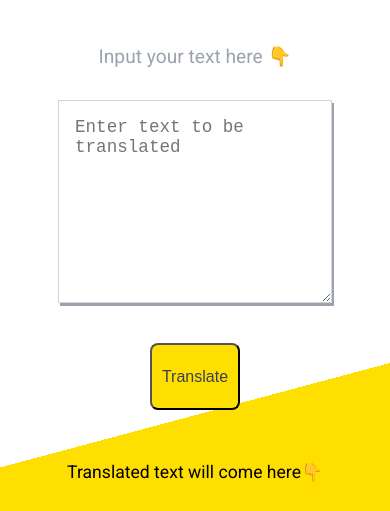
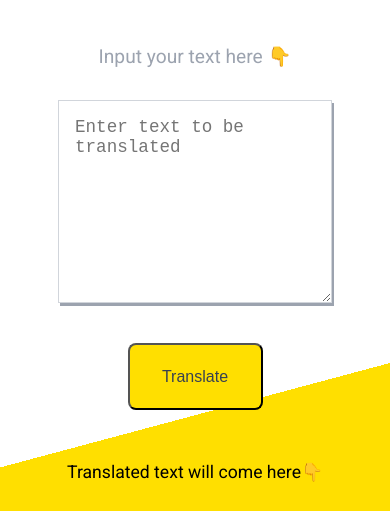
Before and after one commit to Devansu-Yadav/banana-speak, a plain HTML site: page index.html in a window 390 px wide. Shown: the part 655-1166 px from the top of the page. Drawn offline with Linux system fonts and the light colour scheme.

Commit message:
Fix: Updated translate button size

```diff
--- a/app.js
+++ b/app.js
@@ -16,7 +16,7 @@ function errorHandler(error) {
 function clickEventHandler() {
     fetch(getURL())
     .then(response => response.json())
-    .then(data => output_text.innerText = "Translated text: " + data.contents.translated)
+    .then(data => output_text.innerText = data.contents.translated)
     .catch(errorHandler);
 };
 
--- a/styles.css
+++ b/styles.css
@@ -212,9 +212,9 @@ body {
 }
 
 .translate-banana #translate {
-    width: 20%;
+    width: 30%;
     height: 8vh;
-    font-size: 1.3rem;
+    font-size: 1.5rem;
     border-radius: 0.5rem;
     background-color: var(--primary-color);
     color: var(--text-color);
@@ -259,8 +259,8 @@ body {
     }
 
     .translate-banana #translate {
-        width: 25%;
-        font-size: 1.1rem;
+        width: 35%;
+        font-size: 1.3rem;
     }
 
     .translate-banana .output-text {
@@ -282,7 +282,7 @@ body {
     }
 
     .translate-banana #translate {
-        width: 30%;
+        width: 45%;
         font-size: 1rem;
     }
 
```
